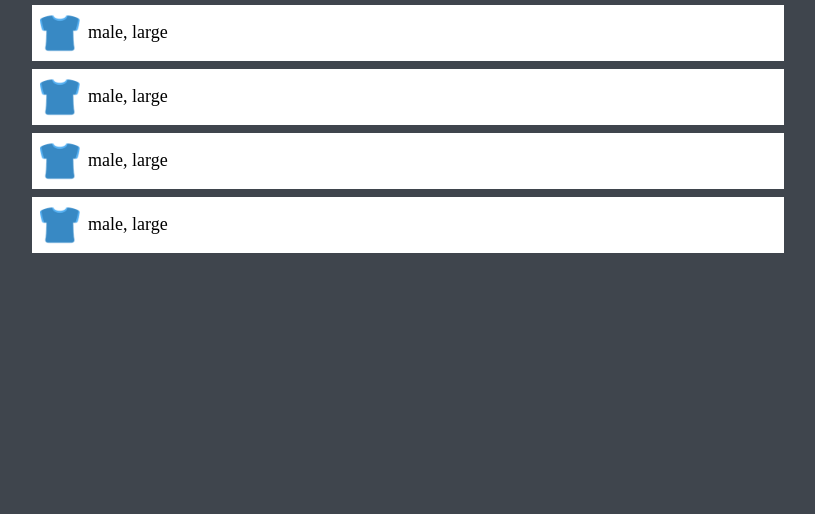
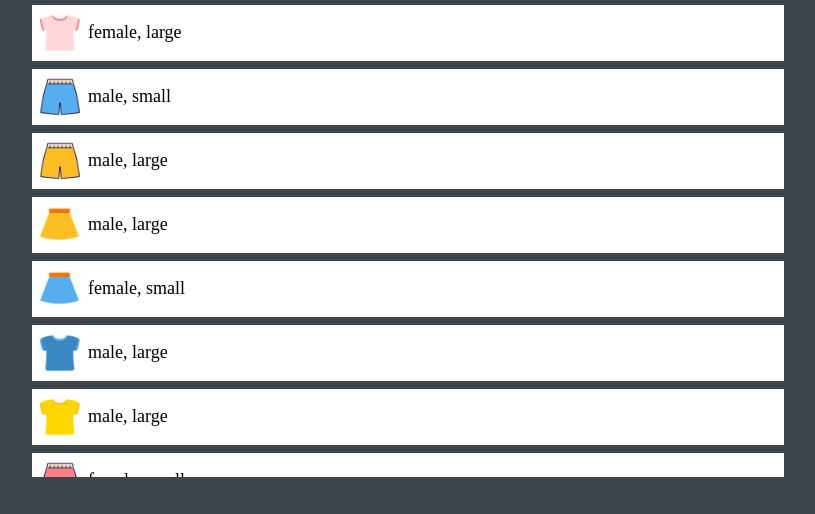
Before and after one commit to CircleYoo/Shop-Now, a plain HTML site: page index.html in a window 1280 px wide. Shown: the part 256-770 px from the top of the page, without its empty margins (240-1055 px from the left). Drawn offline with Linux system fonts and the light colour scheme.

Commit message:
filtering items

```diff
--- a/data/item.json
+++ b/data/item.json
@@ -1,22 +1,116 @@
-[
 {
-    "img": "img/blue_t.png",
-    "img_alt": "tshirt",
-    "desc": "male, large"
+  "items": [
+    {
+      "type": "tshirt",
+      "gender": "female",
+      "size": "large",
+      "color": "pink",
+      "image": "../img/pink_t.png"
     },
     {
-    "img": "img/blue_t.png",
-    "img_alt": "tshirt",
-    "desc": "male, large"
+      "type": "pants",
+      "gender": "male",
+      "size": "small",
+      "color": "blue",
+      "image": "../img/blue_p.png"
     },
     {
-    "img": "img/blue_t.png",
-    "img_alt": "tshirt",
-    "desc": "male, large"
+      "type": "pants",
+      "gender": "male",
+      "size": "large",
+      "color": "yellow",
+      "image": "../img/yellow_p.png"
     },
     {
-    "img": "img/blue_t.png",
-    "img_alt": "tshirt",
-    "desc": "male, large"
+      "type": "skirt",
+      "gender": "male",
+      "size": "large",
+      "color": "yellow",
+      "image": "../img/yellow_s.png"
+    },
+    {
+      "type": "skirt",
+      "gender": "female",
+      "size": "small",
+      "color": "blue",
+      "image": "../img/blue_s.png"
+    },
+    {
+      "type": "tshirt",
+      "gender": "male",
+      "size": "large",
+      "color": "blue",
+      "image": "../img/blue_t.png"
+    },
+    {
+      "type": "tshirt",
+      "gender": "male",
+      "size": "large",
+      "color": "yellow",
+      "image": "../img/yellow_t.png"
+    },
+    {
+      "type": "pants",
+      "gender": "female",
+      "size": "small",
+      "color": "pink",
+      "image": "../img/pink_p.png"
+    },
+    {
+      "type": "tshirt",
+      "gender": "female",
+      "size": "large",
+      "color": "pink",
+      "image": "../img/pink_t.png"
+    },
+    {
+      "type": "pants",
+      "gender": "male",
+      "size": "small",
+      "color": "blue",
+      "image": "../img/blue_p.png"
+    },
+    {
+      "type": "pants",
+      "gender": "male",
+      "size": "large",
+      "color": "yellow",
+      "image": "../img/yellow_p.png"
+    },
+    {
+      "type": "skirt",
+      "gender": "male",
+      "size": "large",
+      "color": "yellow",
+      "image": "../img/yellow_s.png"
+    },
+    {
+      "type": "skirt",
+      "gender": "female",
+      "size": "small",
+      "color": "blue",
+      "image": "../img/blue_s.png"
+    },
+    {
+      "type": "tshirt",
+      "gender": "male",
+      "size": "large",
+      "color": "blue",
+      "image": "../img/blue_t.png"
+    },
+    {
+      "type": "tshirt",
+      "gender": "male",
+      "size": "large",
+      "color": "yellow",
+      "image": "../img/yellow_t.png"
+    },
+    {
+      "type": "pants",
+      "gender": "female",
+      "size": "small",
+      "color": "pink",
+      "image": "../img/pink_p.png"
     }
   ]
+}
--- a/index.html
+++ b/index.html
@@ -15,23 +15,47 @@
     <!-- buttons -->
     <section class="buttons">
       <button class="btn">
-        <img src="img/blue_t.png" alt="tshirt" class="imgBtn" />
+        <img
+          src="img/blue_t.png"
+          alt="tshirt"
+          class="imgBtn"
+          data-key="type"
+          data-value="tshirt"
+        />
       </button>
       <button class="btn">
-        <img src="img/blue_p.png" alt="pants" class="imgBtn" />
+        <img
+          src="img/blue_p.png"
+          alt="pants"
+          class="imgBtn"
+          data-key="type"
+          data-value="pants"
+        />
       </button>
       <button class="btn">
-        <img src="img/blue_s.png" alt="skirt" class="imgBtn" />
+        <img
+          src="img/blue_s.png"
+          alt="skirt"
+          class="imgBtn"
+          data-key="type"
+          data-value="skirt"
+        />
       </button>
-      <button class="btn colorBtn blue">Blue</button>
-      <button class="btn colorBtn yellow">Yellow</button>
-      <button class="btn colorBtn pink">Pink</button>
+      <button class="btn colorBtn blue" data-key="color" data-value="blue">
+        Blue
+      </button>
+      <button class="btn colorBtn yellow" data-key="color" data-value="yellow">
+        Yellow
+      </button>
+      <button class="btn colorBtn pink" data-key="color" data-value="pink">
+        Pink
+      </button>
     </section>
 
     <!-- items -->
     <ul class="items">
       <li class="item">
-        <img src="img/blue_t.png" alt="tshirt" class="item_thumbnail">
+        <img src="img/blue_t.png" alt="tshirt" class="item_thumbnail" />
         <span class="item_desc">male, large</span>
       </li>
     </ul>
--- a/src/main.js
+++ b/src/main.js
@@ -1,28 +1,57 @@
 (function () {
   'use strict';
 
-  const itemWrapper = document.querySelector(".items")
-  let itemData;
-  fetch('./data/item.json')
-  .then(res => res.json())
-  .then(result => {
-    itemData = result;
-    makeItem(itemData);
-  })
-    .catch(err => console.log("item error", err))
-
-  function makeItem(data) {
-    let html = ``;
-    data.forEach(obj => {
-      let temp = `
-        <li class="item">
-          <img src="${obj.img}" alt="tshirt" class="item_thumbnail">
-          <span class="item_desc">male, large</span>
-        </li>
-      `
-      html += temp;
-    })
-    itemWrapper.innerHTML = html;
+  // Fetch the items from the JSON file
+  function loadItems() {
+    return fetch('./data/item.json')
+      .then(res => res.json())
+      .then(result => result.items)
   }
 
+  // update the list with the given items
+  function makeItem(items) {
+    const itemWrapper = document.querySelector(".items");
+    itemWrapper.innerHTML = items.map(item => createHTMLString(item)).join('');
+  }
+
+  // Create HTML list item from the given data item
+  function createHTMLString(obj) {
+    return `
+        <li class="item">
+          <img src="${obj.image}" alt="${obj.type}" class="item_thumbnail">
+          <span class="item_desc">${obj.gender}, ${obj.size}</span>
+        </li>
+    `
+  }
+
+  function onButtonClick(event, items) {
+    const dataSet = event.target.dataset;
+    const key = dataSet.key
+    const value = event.target.dataset.value;
+
+    if (key == null || value == null) {
+      return;
+    }
+
+    const filtered = items.filter(item => item[key] === value)
+    console.log(filtered)
+    makeItem(filtered);
+
+    console.log(dataSet, key, value)
+  }
+  // filtering items
+  function setEventListner(items) {
+    const logo = document.querySelector('.logo');
+    const buttons = document.querySelector('.buttons');
+    logo.addEventListener('click', () => makeItem(items))
+    buttons.addEventListener('click', event => onButtonClick(event, items))
+  }
+  // main
+  loadItems()
+    .then(items => {
+      makeItem(items)
+      setEventListner(items);
+    })
+    .catch(console.log);
+
 })();
```
Lines whose indentation alone changed are shown as unchanged.
